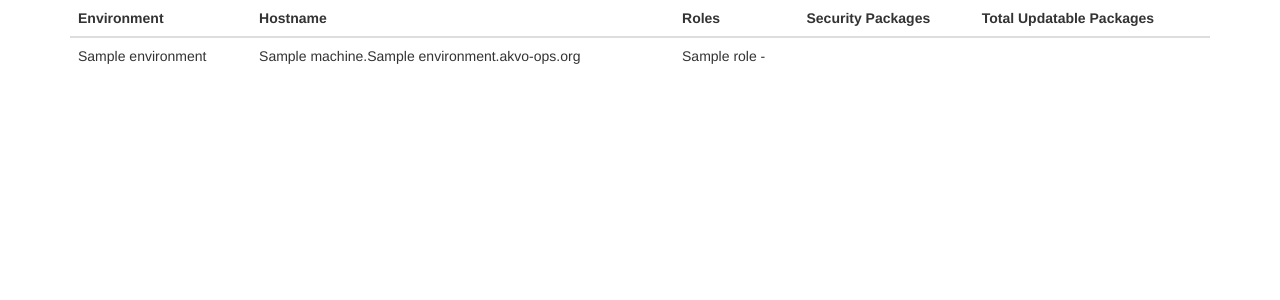
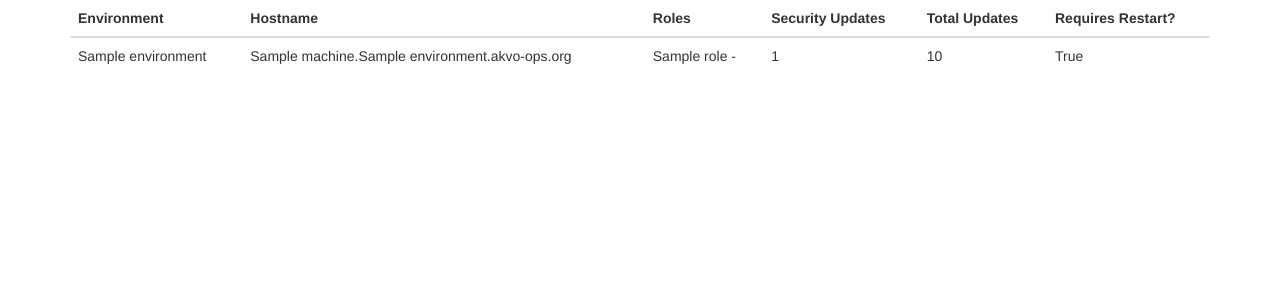
Before and after one commit to pombredanne/butler-1, a Django app: page /systems/ in a window 1280 px wide. Shown: the top 300 px of the page. Run offline with Django 3.2, Linux system fonts and the light colour scheme; tables that the repository leaves empty hold one stand-in row (values such as "Sample post"); some libraries are stand-ins or nearby versions.

Commit message:
[refs #2] Displaying system package stats on the systems overview

```diff
--- a/butler/systems/templates/systems/machine_list.html
+++ b/butler/systems/templates/systems/machine_list.html
@@ -8,8 +8,9 @@
                 <th>Environment</th>
                 <th>Hostname</th>
                 <th>Roles</th>
-                <th>Security Packages</th>
-                <th>Total Updatable Packages</th>
+                <th>Security Updates</th>
+                <th>Total Updates</th>
+                <th>Requires Restart?</th>
             </tr>
         </thead>
         <tbody>
@@ -22,6 +23,9 @@
                         {{ role.name }} -
                     {% endfor %}
                 </td>
+                <td>{{ machine.security_packages }}</td>
+                <td>{{ machine.total_packages }}</td>
+                <td>{{ machine.requires_restart }}</td>
             <tr>
             {% endfor %}
         </tbody>
```
